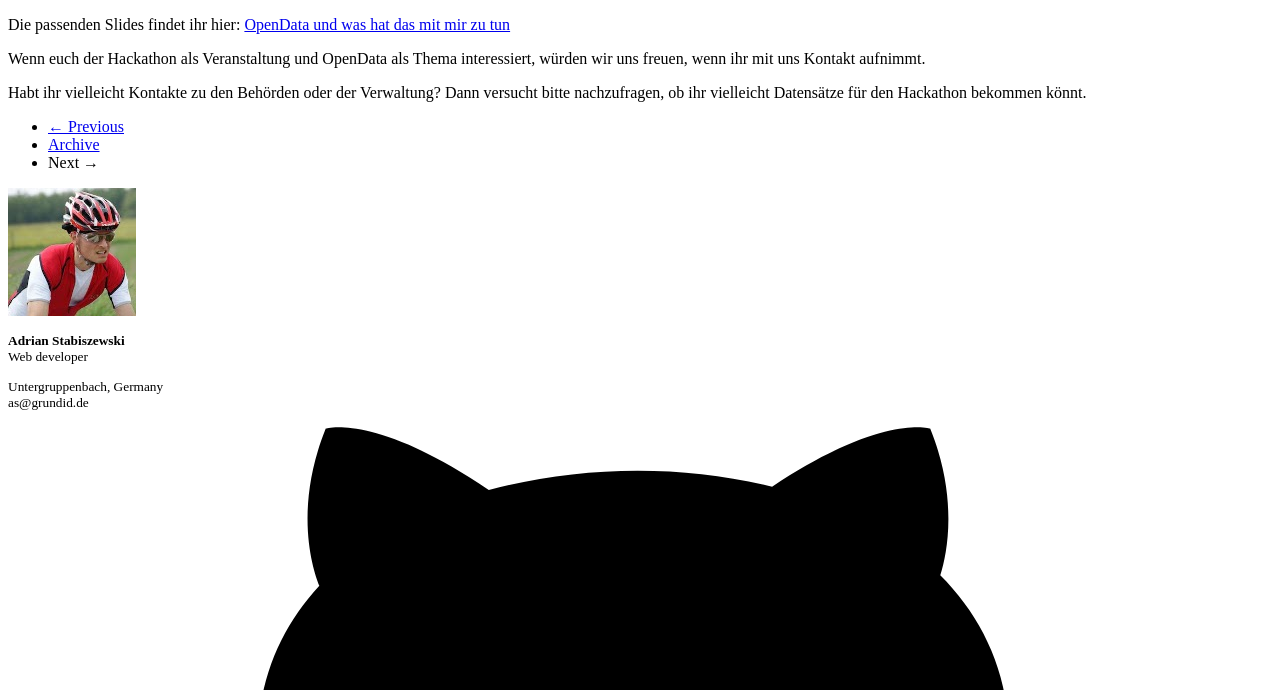
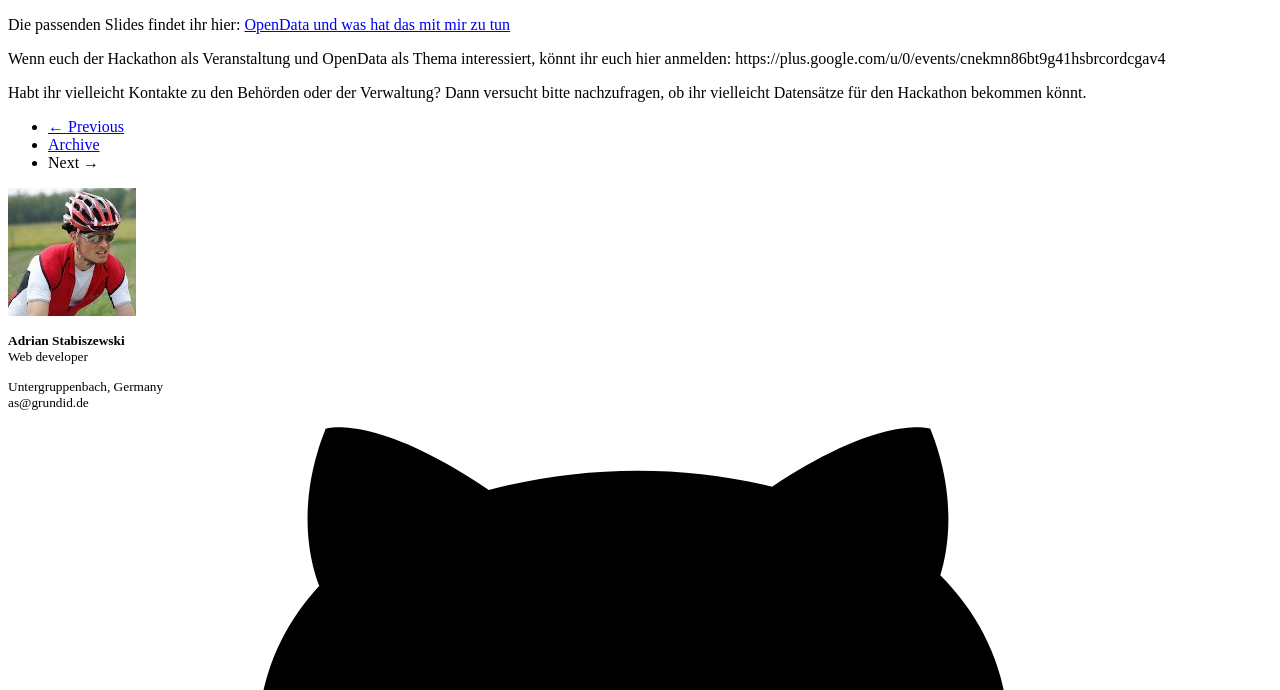
Before and after one commit to opendatalab-de/blog, a Jekyll site: the page built from _posts/2013/2014-01-15-opendataday-heilbronn.md, in a window 1280 px wide and 900 px high, scrolled down 864 px, cut to the strip 210-900 px from the top of the window. Built offline with Jekyll 4.4.1, drawn with Linux system fonts in a browser that asks for light colours; comment, search, counter and statistics services are not loaded.

Commit message:
google+ event link

```diff
--- a/_posts/2013/2014-01-15-opendataday-heilbronn.md
+++ b/_posts/2013/2014-01-15-opendataday-heilbronn.md
@@ -40,7 +40,7 @@ Präsentation von der re:publica 2013:
 
 Die passenden Slides findet ihr hier: [OpenData und was hat das mit mir zu tun](https://speakerdeck.com/stefanw/open-data-und-was-hat-mit-mir-zu-tun)
 
-Wenn euch der Hackathon als Veranstaltung und OpenData als Thema interessiert, würden wir uns freuen, wenn ihr mit uns Kontakt aufnimmt.
+Wenn euch der Hackathon als Veranstaltung und OpenData als Thema interessiert, könnt ihr euch hier anmelden: https://plus.google.com/u/0/events/cnekmn86bt9g41hsbrcordcgav4
 
 Habt ihr vielleicht Kontakte zu den Behörden oder der Verwaltung? Dann versucht bitte
 nachzufragen, ob ihr vielleicht Datensätze für den Hackathon bekommen könnt.
```
